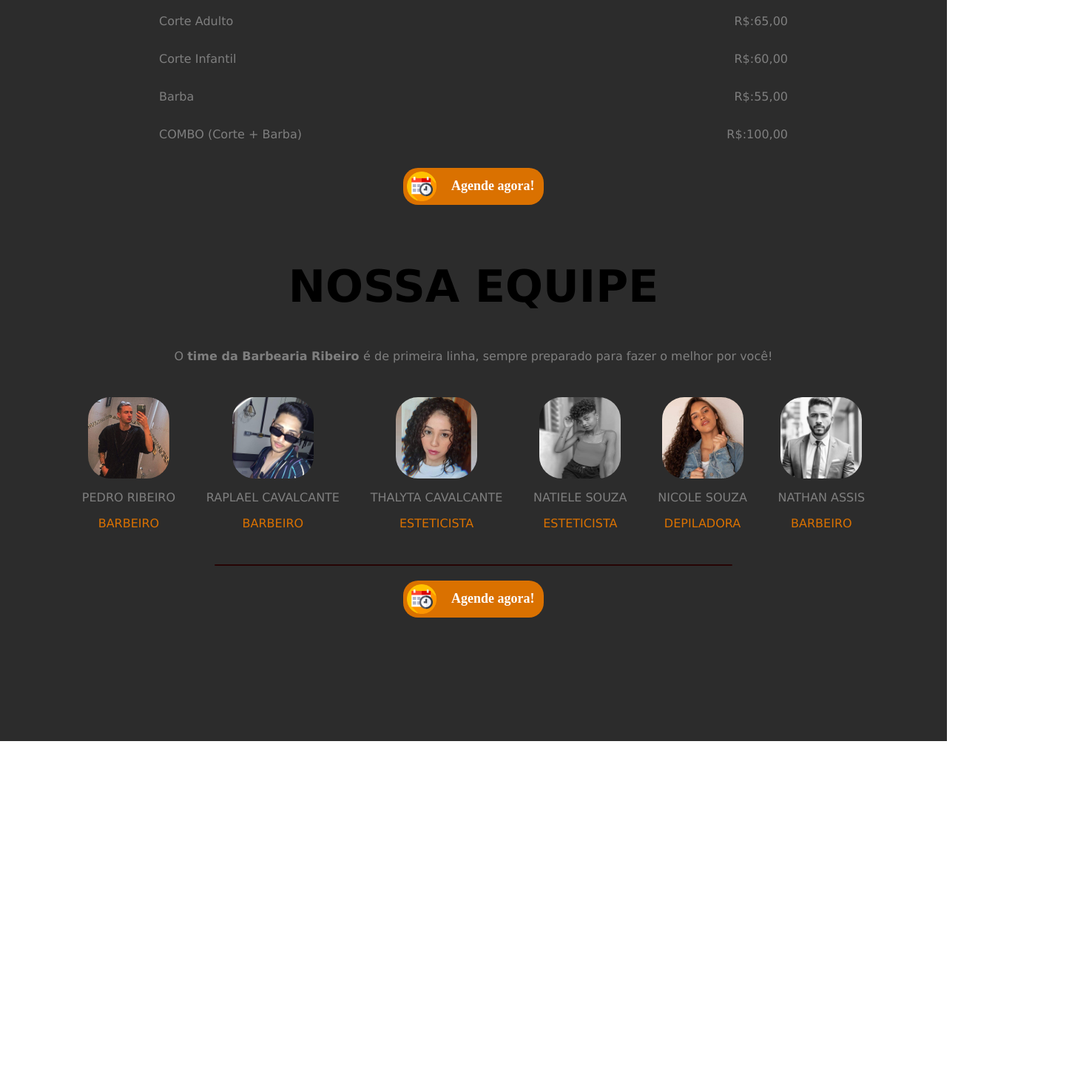
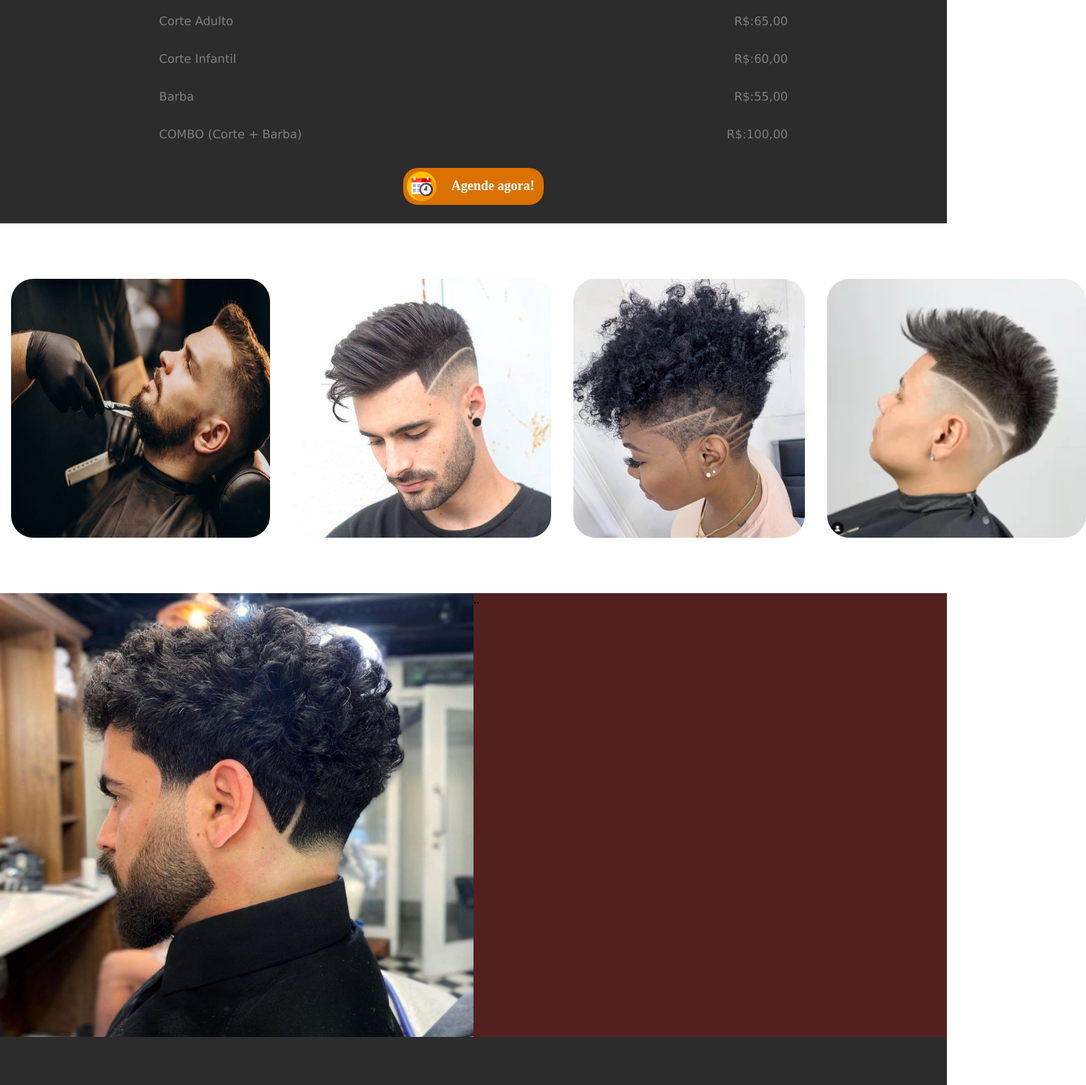
Before and after one commit to AdeiltonSillva65/Barbearia-Ribeiro, a plain HTML site: page Index.html in a window 1280 px wide. Shown: the part 1293-2760 px from the top of the page at 74% size, 1468 px wide, since content can reach past the window. Before the commit the page ends 2295 px from the top, so only its background shows below. Drawn offline with Linux system fonts and the light colour scheme.

Commit message:
cortes
coloquei os cortes nos lugares corretos, banners

```diff
--- a/Assets/CSS/Barber.css
+++ b/Assets/CSS/Barber.css
@@ -111,7 +111,8 @@ a img{
     height: 800px;
     display: flex;
     flex-direction: column;
-    align-items: center; background-color: #2c2c2c;
+    align-items: center;
+    background-color: #2c2c2c;
 }
 .pai{
     display: flex;
@@ -148,11 +149,46 @@ a img{
     font-family: Verdana, Geneva, Tahoma, sans-serif;
 }
 /*terminado*/
+
+.cortes{
+    height: 500px;
+    display: flex;
+    align-items: center;
+    justify-content: space-around;
+}
+.cortes img{
+    margin: 15px;
+    width: 350px;
+    height: 350px;
+    border-radius: 30px;
+}
+/**/
+.tradicao{
+    height: 600px;
+    display: flex;
+}
+.foto{
+    height: 600px;
+    width: 50%;
+}
+.foto img{
+    width: 100%;
+    height: 100%;
+}
+.tradi{
+    height: 600px;
+    width: 50%;
+    background-color: #532020;
+}
+
+/*section equipe*/
 .equipe{
     height: 700px;
     display: flex;
     flex-direction: column;
-    align-items: center; background-color: #2c2c2c;
+    align-items: center;
+    padding: 100px;
+    background-color: #2c2c2c;
 }
 .bar {
     margin-top: 30px;
--- a/Index.html
+++ b/Index.html
@@ -87,7 +87,7 @@
                 <p>R$:100,00</p>
             </div>
         </div>
-        <div class="button" style="margin-top: 20px;">
+        <div class="button" style="margin-top: 20px; ">
             <a href="">
                 <img src="Assets/Images/Icons/calendario.png" alt="">
                 <p>Agende agora!</p>
@@ -95,7 +95,21 @@
          </div>
     </section>
 
+    <section class="cortes">
+            <img src="Assets/Images/Cortes/barba.jpg" alt="">
+            <img src="Assets/Images/Cortes/corte.png" alt="">
+            <img src="Assets/Images/Cortes/feminino.jpg" alt="">
+            <img src="Assets/Images/Cortes/moicano.webp" alt="">
+    </section>
 
+    <section class="tradicao">
+        <div class="foto">
+             <img src="Assets/Images/Banner/corte.jpg" alt="">
+        </div>
+        <div class="tradi">
+            ..
+        </div>
+    </section>
 
     <section class="equipe">
         <div class="pai">
@@ -135,7 +149,7 @@
             </div>
         </div>
         <div class="bar"></div>
-        <div class="button" style="margin-top: 20px;">
+        <div class="button" style="margin-top: 50px;">
             <a href="">
                 <img src="Assets/Images/Icons/calendario.png" alt="">
                 <p>Agende agora!</p>
```
Also changed, not shown: Assets/Images/Banner/Corte_Freestyle.jpg (added), Assets/Images/Banner/corte.jpg (added), Assets/Images/Cortes/barba.jpg (added), Assets/Images/Cortes/corte.png (added), Assets/Images/Cortes/feminino.jpg (added), Assets/Images/Cortes/moicano.webp (added).
